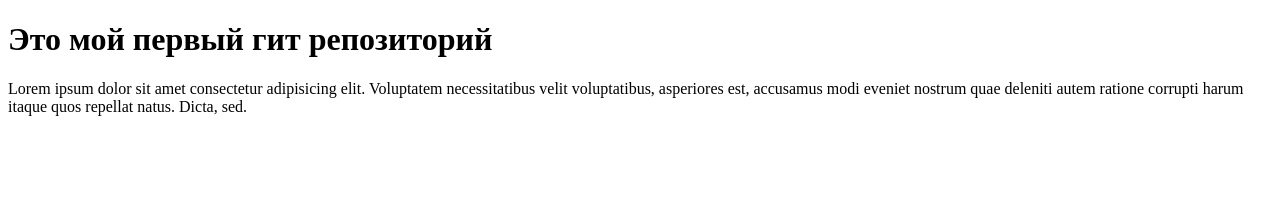
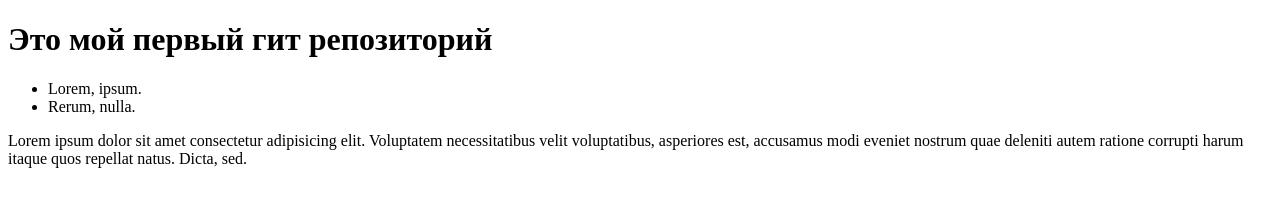
Before and after one commit to ShefAnri/ski-school-shevchenko, a plain HTML site: page index.html in a window 1280 px wide. Drawn offline with Linux system fonts and the light colour scheme.

```diff
--- a/index.html
+++ b/index.html
@@ -9,7 +9,10 @@
 <body>
 
     <h1>Это мой первый гит репозиторий</h1>
-
+<ul>
+    <li>Lorem, ipsum.</li>
+    <li>Rerum, nulla.</li>
+</ul>
 <p>Lorem ipsum dolor sit amet consectetur adipisicing elit. Voluptatem necessitatibus velit voluptatibus, asperiores est, accusamus modi eveniet nostrum quae deleniti autem ratione corrupti harum itaque quos repellat natus. Dicta, sed.</p>
 </body>
 </html>
```
Also changed, not shown: contats.html (added, +12 -0 lines).
